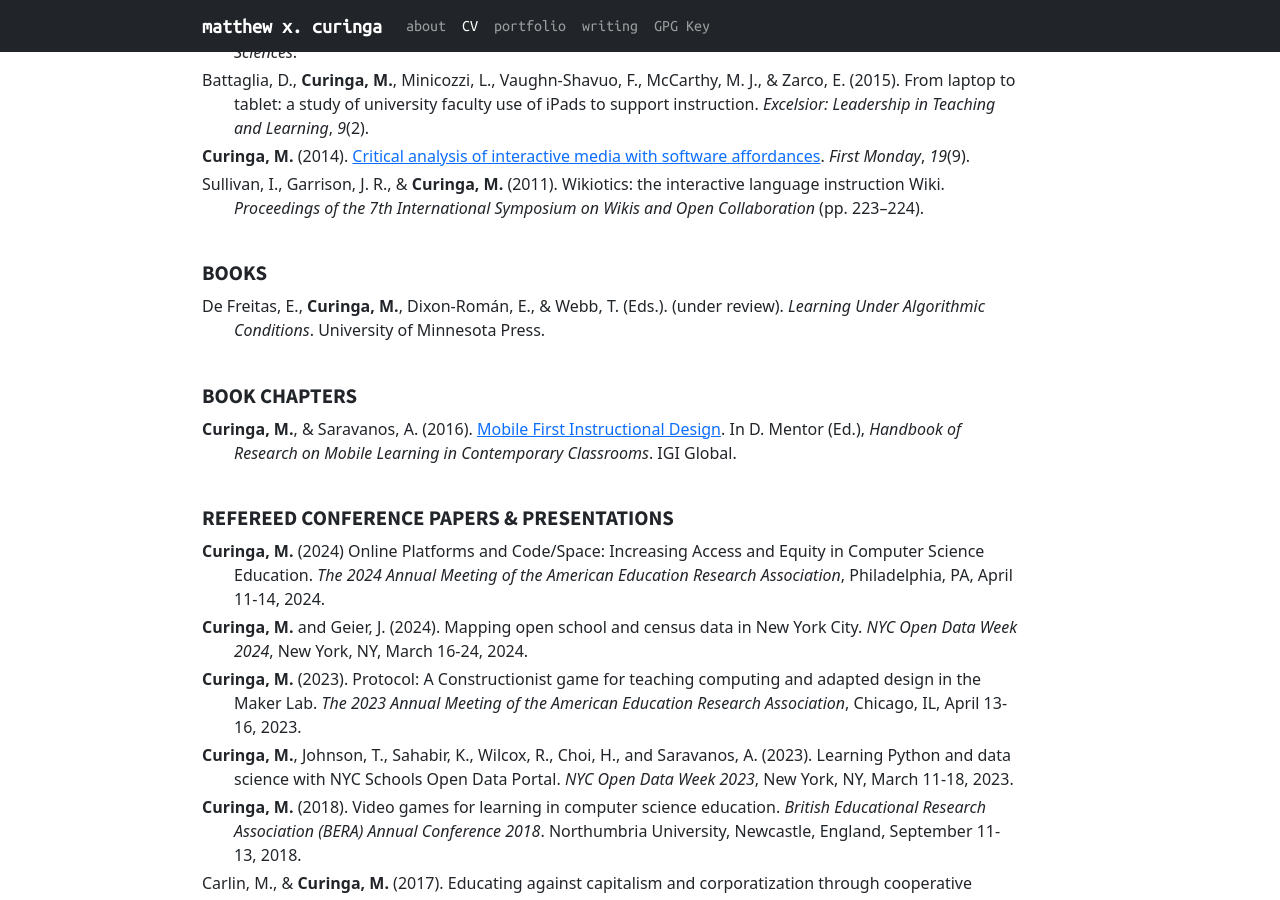
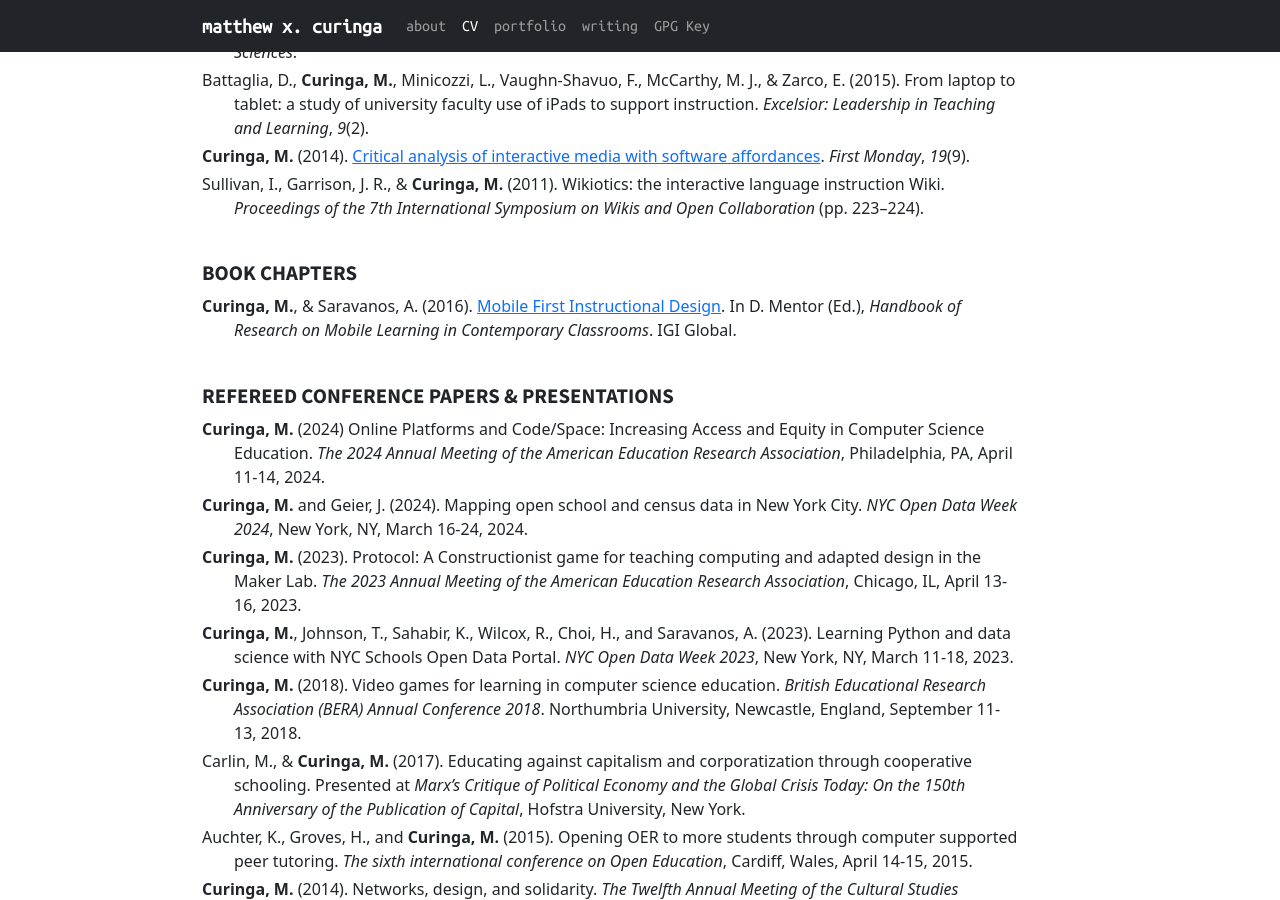
Before and after one commit to mcuringa/mcuringa.github.com, a Jekyll site: the page built from cv.md, in a window 1280 px wide and 900 px high, scrolled down 1258 px. Built offline with Jekyll 4.4.1, drawn with Linux system fonts in a browser that asks for light colours.

Commit message:
fixed up cv

```diff
--- a/cv.md
+++ b/cv.md
@@ -93,10 +93,6 @@ Battaglia, D., **Curinga, M.**, Minicozzi, L., Vaughn-Shavuo, F., McCarthy, M. J
 **Curinga, M.** (2014). [Critical analysis of interactive media with software affordances](http://firstmonday.org/ojs/index.php/fm/article/view/4757). _First Monday_, _19_(9).
 
 Sullivan, I., Garrison, J. R., & **Curinga, M.** (2011). Wikiotics: the interactive language instruction Wiki. _Proceedings of the 7th International Symposium on Wikis and Open Collaboration_ (pp. 223–224).
-
-Books
------
-De Freitas, E., **Curinga, M.**, Dixon-Román, E., & Webb, T. (Eds.). (under review). _Learning Under Algorithmic Conditions_. University of Minnesota Press.
 
 Book chapters
 -------------
```
